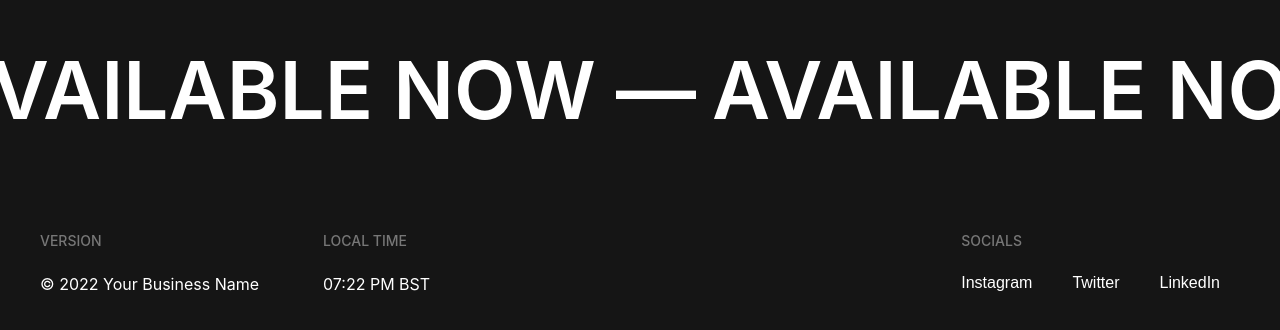
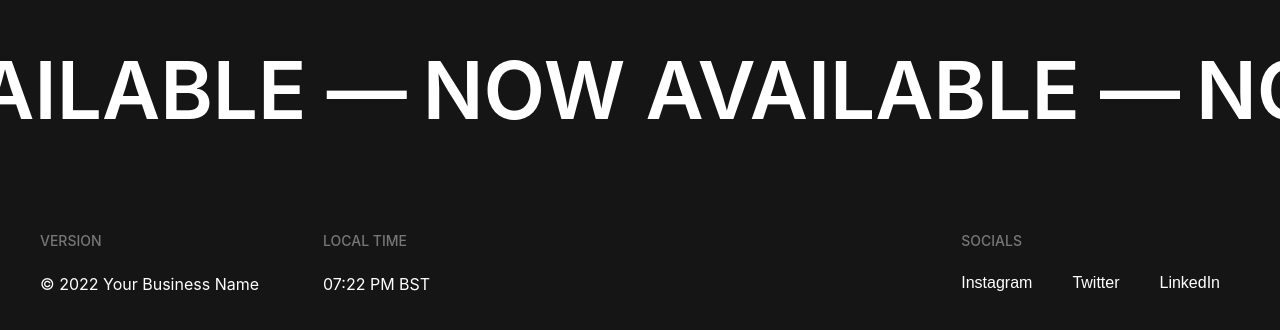
Before and after one commit to anthonyc-a/mag-footer, a React (Create React App) app: page / in a window 1280 px wide. Shown: the part 464-794 px from the top of the page. Built offline with nearby package versions, Linux system fonts and the light colour scheme; the HTML template or start-up script is replaced by a standard one.

Commit message:
banner changes

```diff
--- a/src/Banner.tsx
+++ b/src/Banner.tsx
@@ -4,7 +4,7 @@ const Banner = () => {
   const bannerDupe = () => {
     var bannerList = [];
     for (var i = 0; i < 5; i++) {
-      bannerList.push(<h1 key={i}>Available Now —</h1>);
+      bannerList.push(<h1 key={i}>Now Available —</h1>);
     }
     return bannerList;
   };
--- a/src/index.css
+++ b/src/index.css
@@ -32,8 +32,8 @@ a {
 
 @media screen and (min-width: 860px) {
   .banner .banner-inner {
-    -webkit-animation: banner-anim 5s linear infinite;
-            animation: banner-anim 5s linear infinite;
+    -webkit-animation: banner-anim 10s linear infinite;
+            animation: banner-anim 10s linear infinite;
   }
 }
 
--- a/src/index.scss
+++ b/src/index.scss
@@ -26,7 +26,7 @@ a {
     animation: banner-anim 20s linear infinite;
 
     @media screen and (min-width: 860px) {
-      animation: banner-anim 5s linear infinite;
+      animation: banner-anim 10s linear infinite;
     }
 
     h1 {
```
Also changed, not shown: 1 other file (tests, documents, lock files or other folders).
